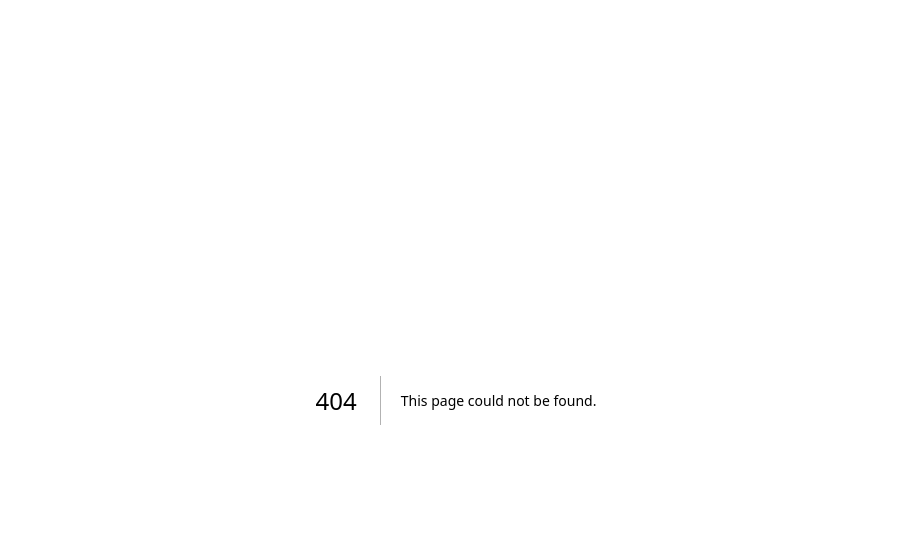
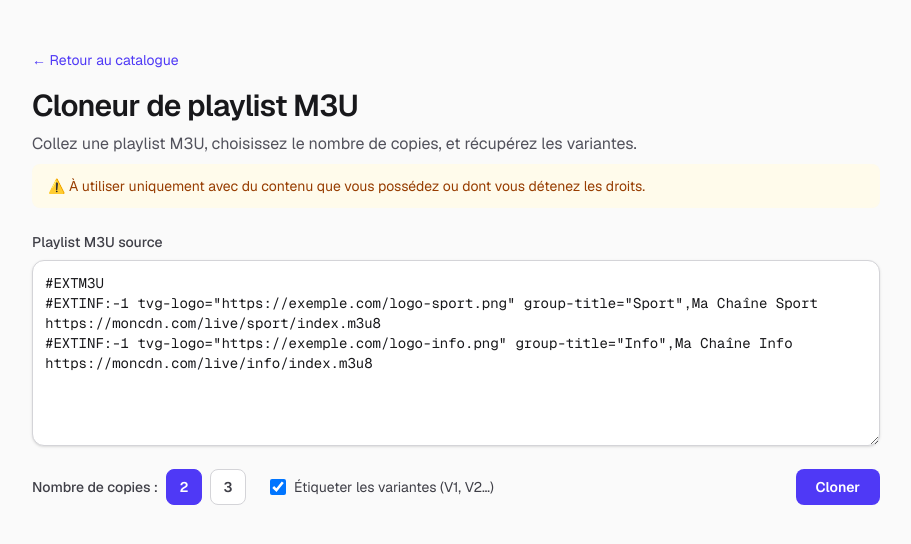
Before and after one commit to manzilionellm-dotcom/saas, a Next.js app: page /tools/m3u in a window 1280 px wide. Before the commit this address had no page. Shown: the top 544 px of the page, without its empty margins (184-1095 px from the left). Built offline with nearby package versions, Linux system fonts and the light colour scheme.

Commit message:
Ajout d'un outil de clonage de playlist M3U (/tools/m3u)

```diff
--- /dev/null
+++ b/app/lib/m3u.ts
@@ -0,0 +1,110 @@
+// Outils pour lire, écrire et cloner des playlists M3U.
+// À utiliser uniquement avec du contenu que vous possédez ou dont vous détenez les droits.
+
+export type M3UEntry = {
+  name: string;
+  url: string;
+  duration: string; // "-1" pour un direct, sinon une durée en secondes
+  attrs: Record<string, string>; // tvg-logo, group-title, etc.
+};
+
+export type M3UPlaylist = {
+  entries: M3UEntry[];
+};
+
+const ATTR_REGEX = /([\w-]+)="([^"]*)"/g;
+
+// Analyse un texte M3U en une liste d'entrées.
+export function parseM3U(text: string): M3UPlaylist {
+  const lines = text
+    .split(/\r?\n/)
+    .map((l) => l.trim())
+    .filter((l) => l.length > 0);
+
+  const entries: M3UEntry[] = [];
+  let pending: Omit<M3UEntry, "url"> | null = null;
+
+  for (const line of lines) {
+    if (line.toUpperCase().startsWith("#EXTM3U")) {
+      continue;
+    }
+    if (line.startsWith("#EXTINF:")) {
+      const info = line.slice("#EXTINF:".length);
+      const commaIndex = info.indexOf(",");
+      const meta = commaIndex >= 0 ? info.slice(0, commaIndex) : info;
+      const name = commaIndex >= 0 ? info.slice(commaIndex + 1).trim() : "";
+
+      const duration = meta.trim().split(/\s+/)[0] ?? "-1";
+      const attrs: Record<string, string> = {};
+      let m: RegExpExecArray | null;
+      ATTR_REGEX.lastIndex = 0;
+      while ((m = ATTR_REGEX.exec(meta)) !== null) {
+        attrs[m[1]] = m[2];
+      }
+      pending = { name, duration, attrs };
+      continue;
+    }
+    if (line.startsWith("#")) {
+      continue; // autres directives ignorées
+    }
+    // ligne d'URL
+    entries.push({
+      url: line,
+      name: pending?.name ?? "",
+      duration: pending?.duration ?? "-1",
+      attrs: pending?.attrs ?? {},
+    });
+    pending = null;
+  }
+
+  return { entries };
+}
+
+// Reconstruit un texte M3U à partir d'une playlist.
+export function buildM3U(playlist: M3UPlaylist): string {
+  const lines = ["#EXTM3U"];
+  for (const entry of playlist.entries) {
+    const attrs = Object.entries(entry.attrs)
+      .map(([k, v]) => `${k}="${v}"`)
+      .join(" ");
+    const meta = attrs ? `${entry.duration} ${attrs}` : entry.duration;
+    lines.push(`#EXTINF:${meta},${entry.name}`);
+    lines.push(entry.url);
+  }
+  return lines.join("\n") + "\n";
+}
+
+export type CloneOptions = {
+  // Ajoute un libellé de variante (nom + group-title) pour distinguer les copies.
+  labelVariants?: boolean;
+};
+
+// Clone une playlist M3U en `count` copies (2 ou 3, etc.).
+export function cloneM3U(
+  text: string,
+  count: number,
+  options: CloneOptions = {},
+): string[] {
+  const playlist = parseM3U(text);
+  const copies: string[] = [];
+
+  for (let i = 1; i <= count; i++) {
+    const entries: M3UEntry[] = playlist.entries.map((entry) => {
+      if (!options.labelVariants) {
+        return { ...entry, attrs: { ...entry.attrs } };
+      }
+      const group = entry.attrs["group-title"];
+      return {
+        ...entry,
+        name: `${entry.name} (V${i})`,
+        attrs: {
+          ...entry.attrs,
+          "group-title": group ? `${group} V${i}` : `Variante ${i}`,
+        },
+      };
+    });
+    copies.push(buildM3U({ entries }));
+  }
+
+  return copies;
+}
--- a/app/page.tsx
+++ b/app/page.tsx
@@ -17,6 +17,14 @@ export default function Home() {
             Ventes, marketing, support, développement et plus encore. Choisissez
             les outils dont vous avez besoin, payez à l&apos;usage.
           </p>
+          <div className="mt-6">
+            <Link
+              href="/tools/m3u"
+              className="inline-flex items-center gap-2 rounded-full border border-zinc-300 bg-white px-5 py-2 text-sm font-medium text-zinc-700 transition-colors hover:border-indigo-400 hover:text-indigo-600 dark:border-zinc-700 dark:bg-zinc-900 dark:text-zinc-300"
+            >
+              📺 Outil : cloneur de playlist M3U
+            </Link>
+          </div>
         </div>
       </header>
 
--- /dev/null
+++ b/app/tools/m3u/page.tsx
@@ -0,0 +1,151 @@
+"use client";
+
+import { useState } from "react";
+import Link from "next/link";
+import { cloneM3U } from "../../lib/m3u";
+
+const EXAMPLE = `#EXTM3U
+#EXTINF:-1 tvg-logo="https://exemple.com/logo-sport.png" group-title="Sport",Ma Chaîne Sport
+https://moncdn.com/live/sport/index.m3u8
+#EXTINF:-1 tvg-logo="https://exemple.com/logo-info.png" group-title="Info",Ma Chaîne Info
+https://moncdn.com/live/info/index.m3u8`;
+
+export default function M3UToolPage() {
+  const [source, setSource] = useState(EXAMPLE);
+  const [count, setCount] = useState(2);
+  const [labelVariants, setLabelVariants] = useState(true);
+  const [copies, setCopies] = useState<string[]>([]);
+  const [error, setError] = useState<string | null>(null);
+
+  function handleClone() {
+    setError(null);
+    if (!source.trim().toUpperCase().includes("#EXTM3U")) {
+      setError("Le texte ne ressemble pas à un M3U (ligne #EXTM3U manquante).");
+      setCopies([]);
+      return;
+    }
+    setCopies(cloneM3U(source, count, { labelVariants }));
+  }
+
+  function download(text: string, index: number) {
+    const blob = new Blob([text], { type: "audio/x-mpegurl" });
+    const url = URL.createObjectURL(blob);
+    const a = document.createElement("a");
+    a.href = url;
+    a.download = `playlist-v${index + 1}.m3u`;
+    a.click();
+    URL.revokeObjectURL(url);
+  }
+
+  return (
+    <div className="min-h-full bg-zinc-50 font-sans dark:bg-zinc-950">
+      <main className="mx-auto max-w-4xl px-6 py-12">
+        <Link
+          href="/"
+          className="text-sm text-indigo-600 hover:underline dark:text-indigo-400"
+        >
+          ← Retour au catalogue
+        </Link>
+
+        <h1 className="mt-4 text-3xl font-semibold tracking-tight text-zinc-900 dark:text-zinc-50">
+          Cloneur de playlist M3U
+        </h1>
+        <p className="mt-2 text-zinc-600 dark:text-zinc-400">
+          Collez une playlist M3U, choisissez le nombre de copies, et récupérez
+          les variantes.
+        </p>
+        <p className="mt-2 rounded-lg bg-amber-50 px-4 py-3 text-sm text-amber-800 dark:bg-amber-950/40 dark:text-amber-300">
+          ⚠️ À utiliser uniquement avec du contenu que vous possédez ou dont
+          vous détenez les droits.
+        </p>
+
+        <label className="mt-6 block text-sm font-medium text-zinc-700 dark:text-zinc-300">
+          Playlist M3U source
+        </label>
+        <textarea
+          value={source}
+          onChange={(e) => setSource(e.target.value)}
+          rows={8}
+          spellCheck={false}
+          className="mt-2 w-full rounded-xl border border-zinc-300 bg-white p-3 font-mono text-sm text-zinc-900 shadow-sm focus:border-indigo-500 focus:outline-none focus:ring-1 focus:ring-indigo-500 dark:border-zinc-700 dark:bg-zinc-900 dark:text-zinc-100"
+        />
+
+        <div className="mt-4 flex flex-wrap items-center gap-6">
+          <div className="flex items-center gap-2">
+            <span className="text-sm font-medium text-zinc-700 dark:text-zinc-300">
+              Nombre de copies :
+            </span>
+            {[2, 3].map((n) => (
+              <button
+                key={n}
+                type="button"
+                onClick={() => setCount(n)}
+                className={`h-9 w-9 rounded-lg border text-sm font-semibold transition-colors ${
+                  count === n
+                    ? "border-indigo-600 bg-indigo-600 text-white"
+                    : "border-zinc-300 bg-white text-zinc-700 hover:border-indigo-400 dark:border-zinc-700 dark:bg-zinc-900 dark:text-zinc-300"
+                }`}
+              >
+                {n}
+              </button>
+            ))}
+          </div>
+
+          <label className="flex items-center gap-2 text-sm text-zinc-700 dark:text-zinc-300">
+            <input
+              type="checkbox"
+              checked={labelVariants}
+              onChange={(e) => setLabelVariants(e.target.checked)}
+              className="h-4 w-4 rounded border-zinc-300 text-indigo-600 focus:ring-indigo-500"
+            />
+            Étiqueter les variantes (V1, V2…)
+          </label>
+
+          <button
+            type="button"
+            onClick={handleClone}
+            className="ml-auto rounded-lg bg-indigo-600 px-5 py-2 text-sm font-semibold text-white transition-colors hover:bg-indigo-700"
+          >
+            Cloner
+          </button>
+        </div>
+
+        {error && (
+          <p className="mt-4 rounded-lg bg-red-50 px-4 py-3 text-sm text-red-700 dark:bg-red-950/40 dark:text-red-300">
+            {error}
+          </p>
+        )}
+
+        {copies.length > 0 && (
+          <div className="mt-8 space-y-6">
+            <h2 className="text-xl font-semibold text-zinc-900 dark:text-zinc-50">
+              {copies.length} copies générées
+            </h2>
+            {copies.map((copy, i) => (
+              <div
+                key={i}
+                className="rounded-xl border border-zinc-200 bg-white dark:border-zinc-800 dark:bg-zinc-900"
+              >
+                <div className="flex items-center justify-between border-b border-zinc-200 px-4 py-2 dark:border-zinc-800">
+                  <span className="text-sm font-semibold text-zinc-700 dark:text-zinc-300">
+                    playlist-v{i + 1}.m3u
+                  </span>
+                  <button
+                    type="button"
+                    onClick={() => download(copy, i)}
+                    className="rounded-md border border-zinc-300 px-3 py-1 text-xs font-medium text-zinc-700 transition-colors hover:border-indigo-400 hover:text-indigo-600 dark:border-zinc-700 dark:text-zinc-300"
+                  >
+                    Télécharger
+                  </button>
+                </div>
+                <pre className="overflow-x-auto p-4 font-mono text-xs leading-5 text-zinc-800 dark:text-zinc-200">
+                  {copy}
+                </pre>
+              </div>
+            ))}
+          </div>
+        )}
+      </main>
+    </div>
+  );
+}
```
